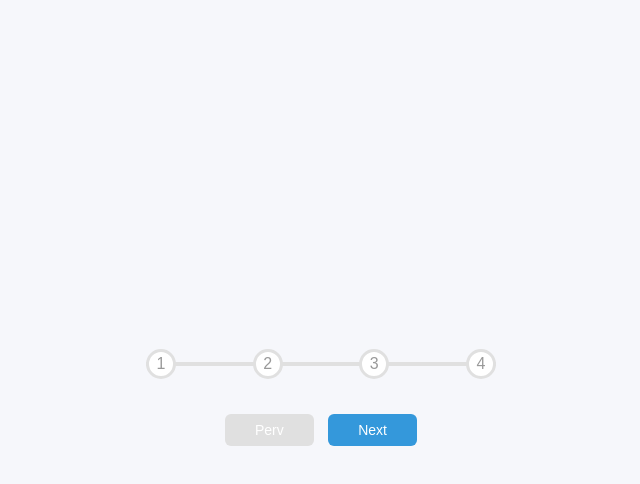
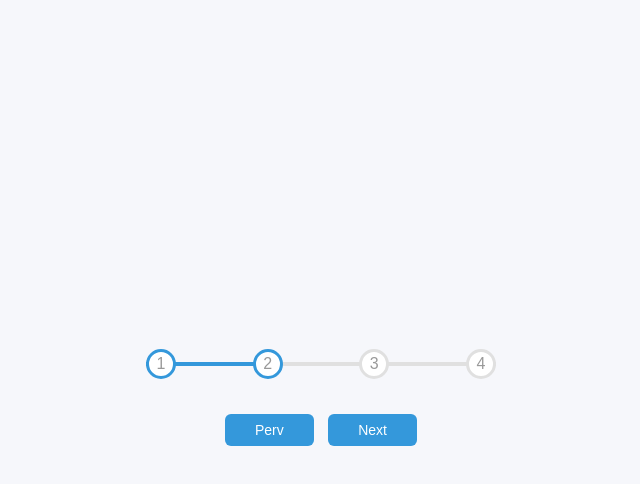
Before and after one commit to ulascan54/frontendskills, a plain HTML site: page 2_progress_steps/index.html in a window 1280 px wide. Both pictures are taken after a click on the button "Next". Shown: the whole page, without its empty margins (319-959 px from the left). Drawn offline with Linux system fonts and the light colour scheme; a web font is replaced by a local one.

Commit message:
complated the project

```diff
--- a/2_progress_steps/script.js
+++ b/2_progress_steps/script.js
@@ -0,0 +1,47 @@
+const progress=document.getElementById('progress')
+const prev= document.getElementById('prev')
+const next=document.getElementById('next')
+const circles=document.querySelectorAll('.circle')
+
+let currentActive=1
+
+next.addEventListener('click',() => {
+    currentActive++
+
+    if(currentActive > circles.length){
+        currentActive= circles.length
+    }
+    update()
+})
+
+prev.addEventListener('click',() => {
+    currentActive--
+
+    if(currentActive < 1){
+        currentActive= 1
+    }
+    update()
+})
+
+function update(){
+    circles.forEach((circle,idx)=>{
+        if(idx<currentActive){
+            circle.classList.add('active')
+        }
+        else{
+            circle.classList.remove('active')
+        }
+    })
+    const actives = document.querySelectorAll('.active')
+    progress.style.width= (actives.length-1) / (circles.length-1) * 100 +'% '
+
+    if(currentActive === 1){
+        prev.disabled = true
+    } else if (currentActive === circles.length){
+        next.disabled=true
+    }
+    else{
+        prev.disabled=false
+        next.disabled=false
+    }
+}
--- a/2_progress_steps/style.css
+++ b/2_progress_steps/style.css
@@ -69,7 +69,7 @@ body{
     transition: 0.4s ease;
 }
 
-.circle .active{
+.active{
     border-color: var(--line-border-fill);
 }
 
```
